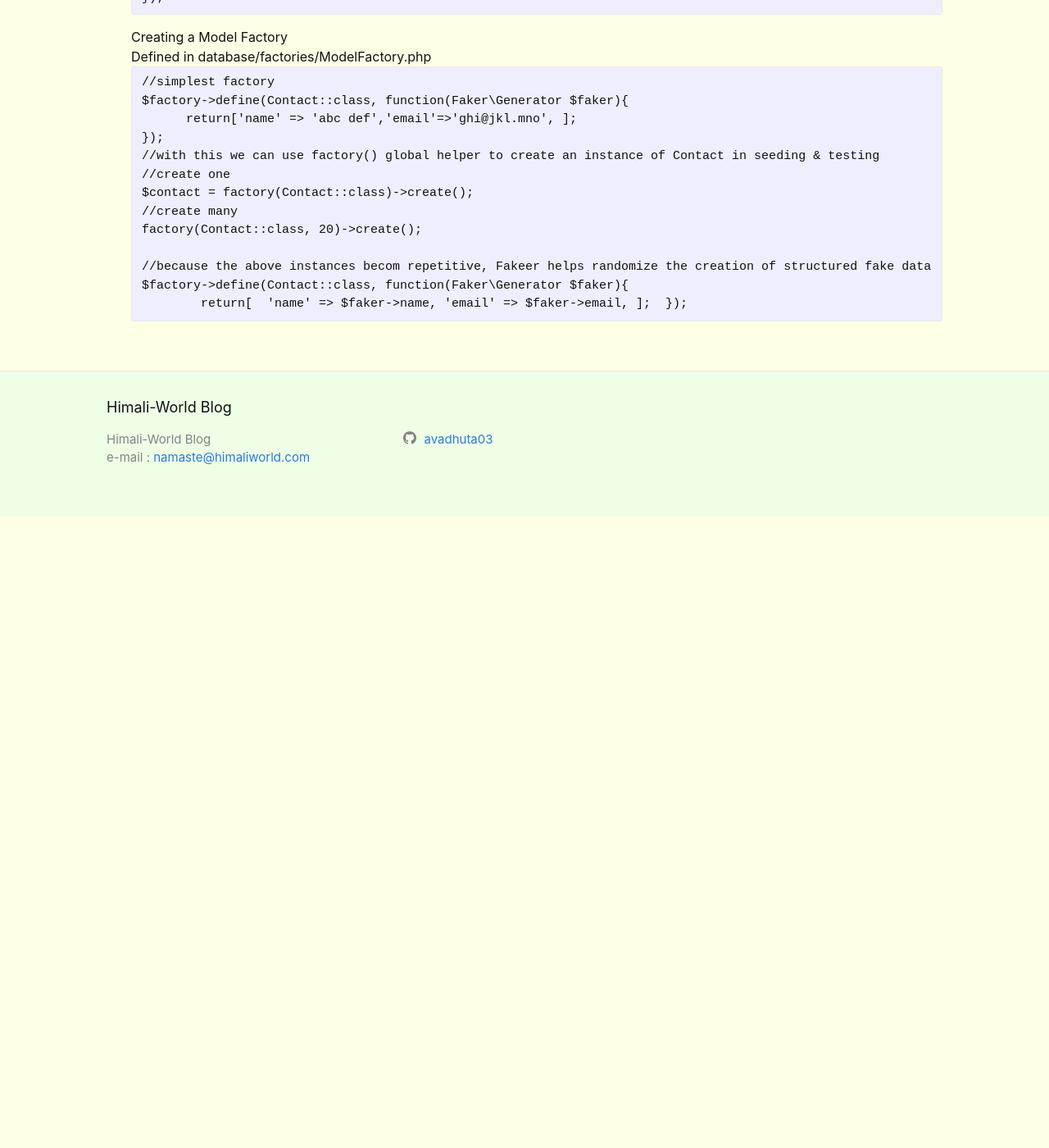
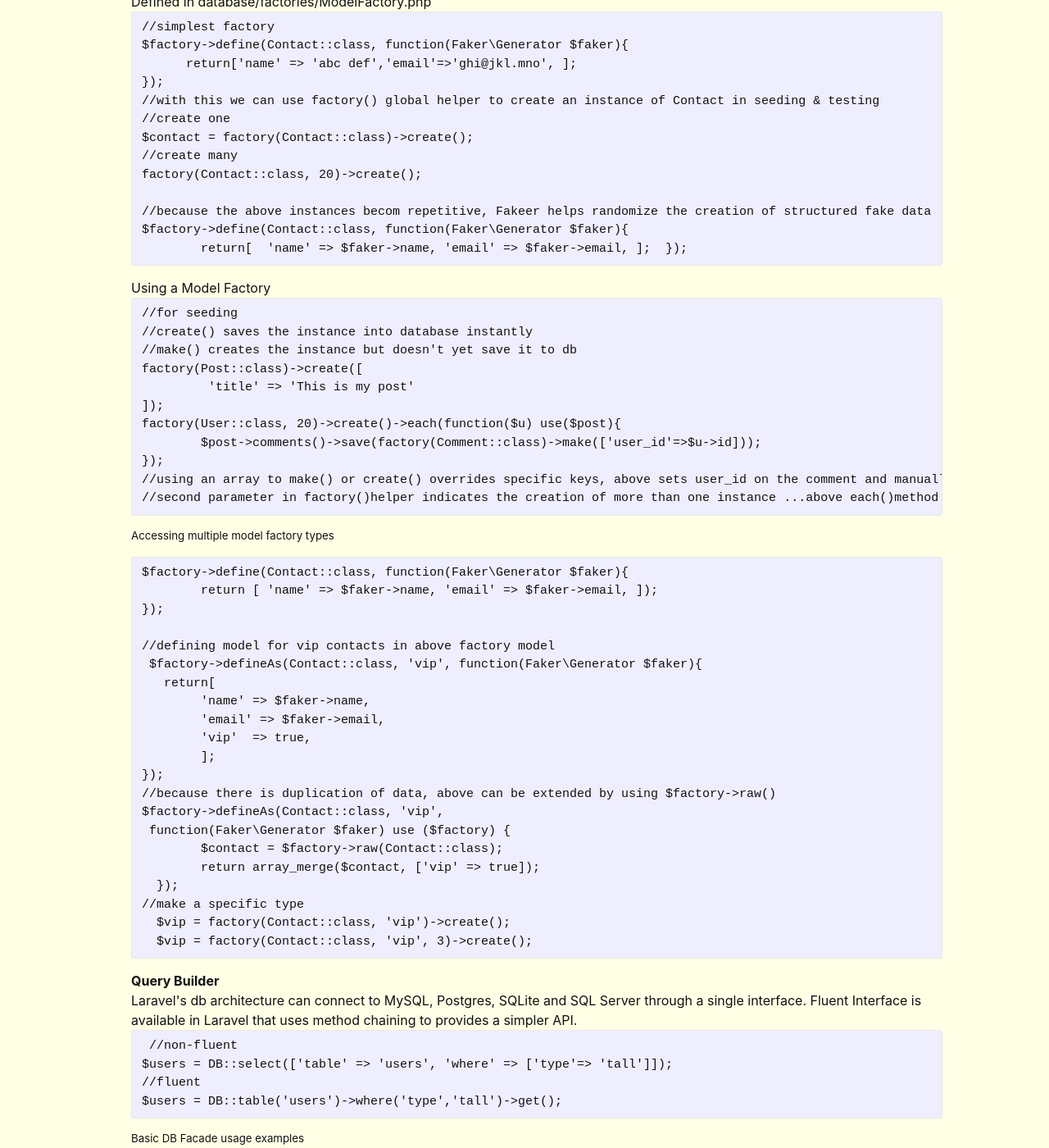
Before and after one commit to Avadhuta03/avadhuta03.github.io, a Jekyll site: the page built from _posts/2018-11-15-Laravel-Basics.md, in a window 1280 px wide and 1400 px high, scrolled down 6999 px. Shown: the whole window at 82% size. Built offline with Jekyll 4.4.1, drawn with Linux system fonts in a browser that asks for light colours; before the commit the page ends 7629 px from its top, so only the background shows below that; some of the changed text lies outside the part shown.

Commit message:
updates config.yml

```diff
--- a/_config.yml
+++ b/_config.yml
@@ -13,7 +13,7 @@
 # you will see them accessed via {{ site.title }}, {{ site.email }}, and so on.
 # You can create any custom variable you would like, and they will be accessible
 # in the templates via {{ site.myvariable }}.
-title: Himali-World   Blog
+title: Himali-World
 email: namaste@himaliworld.com
 description: >- # this means to ignore newlines until "baseurl:"
 
@@ -21,7 +21,7 @@ baseurl: "" # the subpath of your site, e.g. /blog
 url: "" # the base hostname & protocol for your site, e.g. http://example.com
 github_username: avadhuta03
 
-paginate: 4
+paginate: 5
 paginate_path: "/page:num"
 
 
--- a/_posts/2018-11-15-Laravel-Basics.md
+++ b/_posts/2018-11-15-Laravel-Basics.md
@@ -183,7 +183,7 @@ $table->string('email')->nullable()->after('last_name');
 default('default content')
 unsigned()
 first() //places the column first in the column order
-after()
+$table->index('amount','optional_index_name');</pre>
 unique() //adds a unique index
 primary()
 index()</pre>
@@ -282,3 +282,111 @@ factory(Contact::class, 20)->create();
 $factory->define(Contact::class, function(Faker\Generator $faker){
 	return[  'name' => $faker->name, 'email' => $faker->email, ];  });
 </pre>
+
+Using a Model Factory
+<br><pre>//for seeding
+//create() saves the instance into database instantly
+//make() creates the instance but doesn't yet save it to db
+factory(Post::class)->create([
+         'title' => 'This is my post'
+]);
+factory(User::class, 20)->create()->each(function($u) use($post){
+	$post->comments()->save(factory(Comment::class)->make(['user_id'=>$u->id]));
+});
+//using an array to make() or create() overrides specific keys, above sets user_id on the comment and manually set the title of post
+//second parameter in factory()helper indicates the creation of more than one instance ...above each()method is used to add a comment from each newly created user
+</pre>
+<h5>Accessing multiple model factory types</h5>
+<pre>
+$factory->define(Contact::class, function(Faker\Generator $faker){
+	return [ 'name' => $faker->name, 'email' => $faker->email, ]);
+});
+
+//defining model for vip contacts in above factory model
+ $factory->defineAs(Contact::class, 'vip', function(Faker\Generator $faker){
+   return[
+	'name' => $faker->name,
+	'email' => $faker->email,
+	'vip'  => true,
+	];
+});
+//because there is duplication of data, above can be extended by using $factory->raw()
+$factory->defineAs(Contact::class, 'vip',
+ function(Faker\Generator $faker) use ($factory) {
+	$contact = $factory->raw(Contact::class);
+	return array_merge($contact, ['vip' => true]);
+  });
+//make a specific type
+  $vip = factory(Contact::class, 'vip')->create();
+  $vip = factory(Contact::class, 'vip', 3)->create();
+</pre>
+
+<b>Query Builder</b><br>
+Laravel's db architecture can connect to MySQL, Postgres, SQLite and SQL Server through a single interface.
+Fluent Interface is available in Laravel that uses method chaining to provides a simpler API.
+<pre> //non-fluent
+$users = DB::select(['table' => 'users', 'where' => ['type'=> 'tall']]);
+//fluent
+$users = DB::table('users')->where('type','tall')->get();
+</pre>
+<h5>Basic DB Facade usage examples</h5>
+<pre>//basic DB facade and statement()
+DB::statement('drop table users')
+//using raw calls like select(),insert(),update(),delete(), and parameter binding
+DB::select('select * from contacts where validated=?',[true]);
+//select using fluent builder
+$users = DB::table('users')->get();
+//joins and other complex calls
+DB::table('users')
+    ->join('contacts',function($join){
+		 $join->on('users.id','=','contacts.user_id')
+			->where('contacts.type','tall');
+    })
+   ->get();
+</pre>
+<h5>RAW SQL</h5>
+<pre>
+//raw select
+$users = DB::select('select * from users');
+//parameter bindings and named bindings, allows use of PDO parameter
+$booksOfCategory = DB::select(
+	'select * from books where category = ?',
+	[$category]
+   );
+   //parameters can be named for clarity
+ $booksOfCategory = DB::select(
+	'select * from books where category = :category',
+		['category' => $bookCategory]
+	);
+//raw insert
+    DB::insert(
+	'insert into contacts(name,email) values(?,?)',['abc', 'zyx@wvu.tsr']
+	);
+//raw updates
+   $countUpdated = DB::update(
+	'update contacts set status= ? where id = ?',
+	['tall', $id]
+	);
+//raw deletes
+	$countDeleted = DB::delete(
+		'delete from contacts where archived = ?',
+		[ture]
+	);
+</pre>
+<h5>chaining with query builder</h5>
+<pre>//methods can be chained together to build a query
+    //at the end of chain get() method to trigger execution of query
+    $usersOfType = DB::table('user')
+		->where('type', $type)
+		->get();
+//contraining methods
+select(), select() addSelect()
+where(), orWhere()
+whereBetween(colName,[low,high]) , whereNotBetween(colName,[low,high])
+whereIn(colName,[1,2,3]), whereNotIn(colname,[1,2,3])
+whereNull(colName), whereNotNull(colName)
+whereRaw()    //queries should be carefull used as they are unescaped
+	$usageOfRaw = DB::table('contacts')->whereRaw('id = 28346a')->get()
+whereExists()
+distinct()
+</pre>
```
Also changed, not shown: other parts of _posts/2018-11-15-Laravel-Basics.md (+1 -1 lines), _posts/2018-12-16-Linux-File-Permissions.md (+1 -1 lines), about.md (+2 -2 lines).
